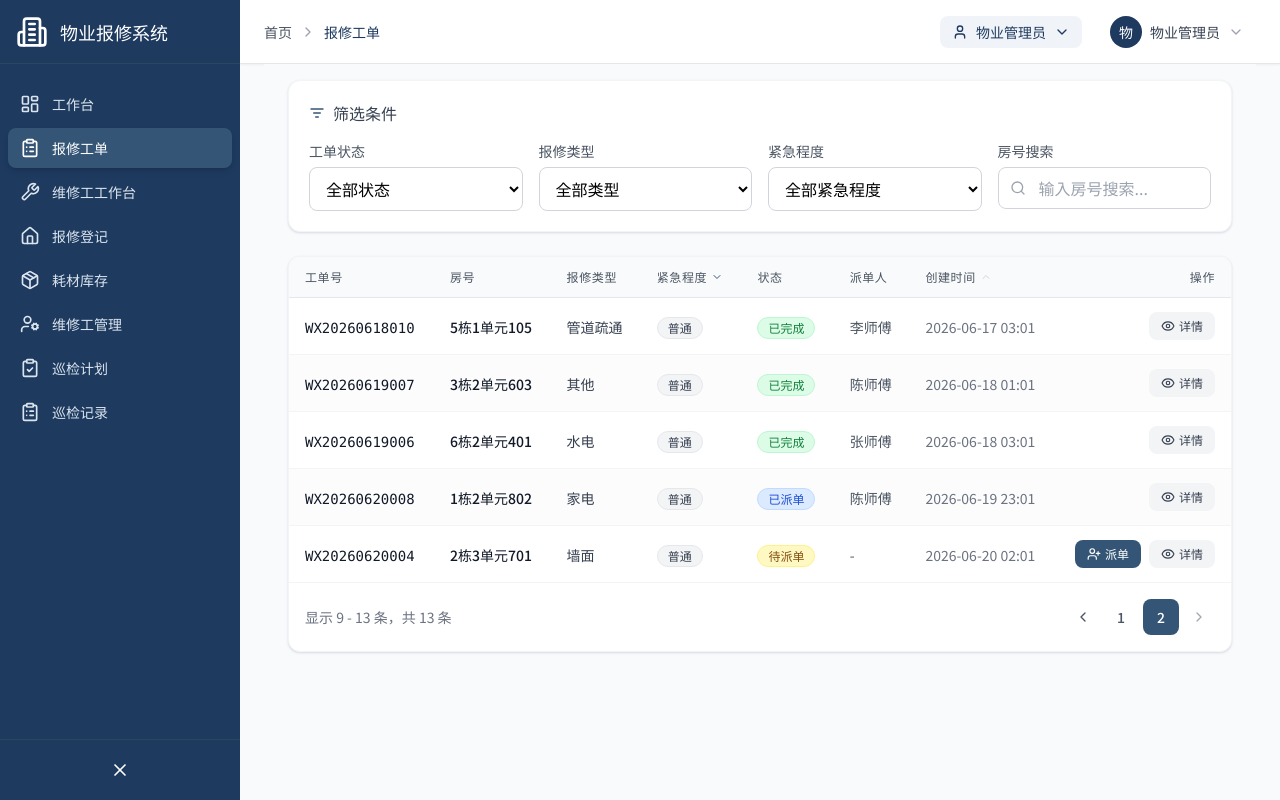
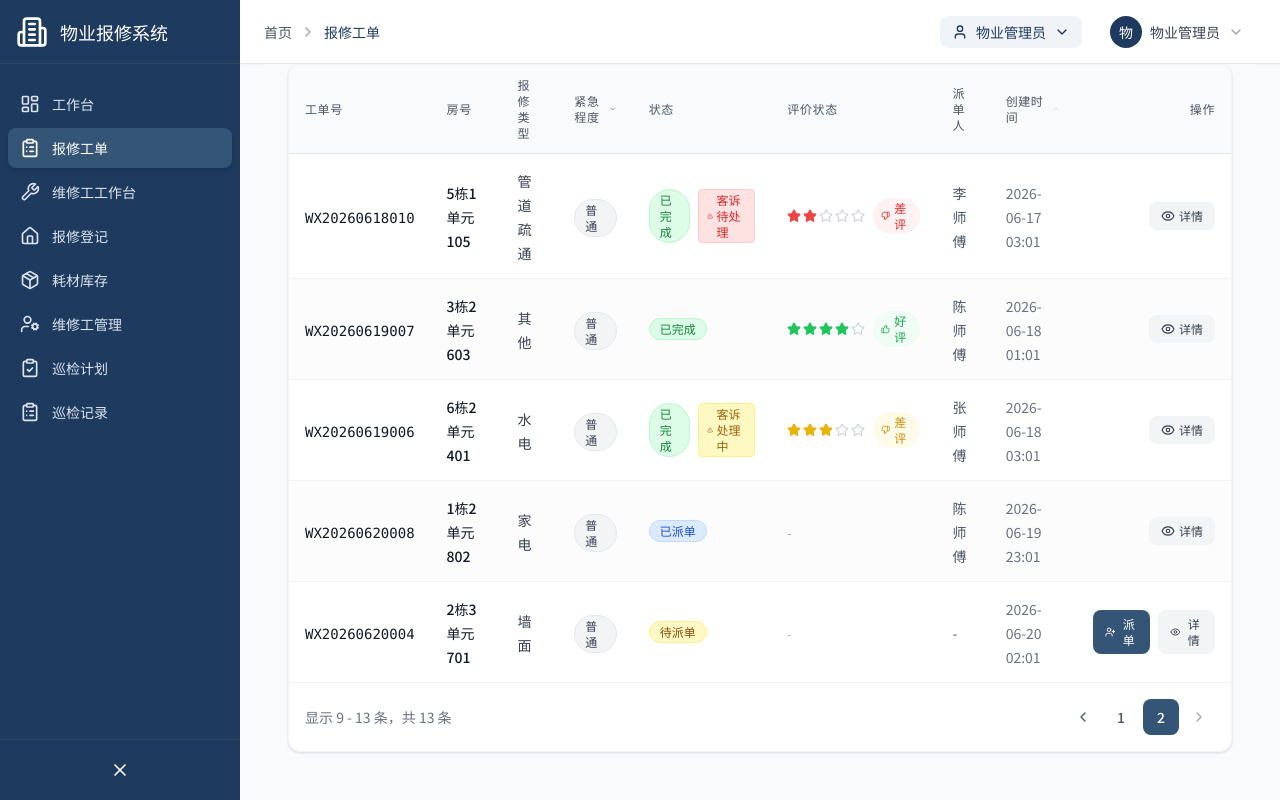
Before and after one commit to qq240098498/trae_tp54, a React (Vite) app: page /orders in a window 1280 px wide. Both pictures are taken after a click on the button 1199 px from the left and 717 px from the top of the page. Built offline with nearby package versions, Linux system fonts and the light colour scheme.

Commit message:
.1523281629553499:e0f253462f4a4f73f5e5a2b69d07a3ad_6a365f08cbb10840298868a5.6a3664d7cbb1084029886bdb.6a3664d6aa9bfb52ab1a9157:Trae CN.T(2026/6/20 18:00:55)

```diff
--- a/src/pages/OrderList.tsx
+++ b/src/pages/OrderList.tsx
@@ -1,7 +1,7 @@
 import { useState, useMemo } from 'react';
-import { Search, ChevronUp, ChevronDown, ChevronLeft, ChevronRight, ListFilter, Eye, UserPlus, ClipboardList } from 'lucide-react';
+import { Search, ChevronUp, ChevronDown, ChevronLeft, ChevronRight, ListFilter, Eye, UserPlus, ClipboardList, Star, ThumbsUp, ThumbsDown, AlertTriangle } from 'lucide-react';
 import { useAppStore } from '@/store';
-import { RepairOrder, OrderStatus, RepairType, UrgencyLevel, ORDER_STATUSES, REPAIR_TYPES, URGENCY_LEVELS, URGENCY_WEIGHT } from '@/types';
+import { RepairOrder, OrderStatus, RepairType, UrgencyLevel, ORDER_STATUSES, REPAIR_TYPES, URGENCY_LEVELS, URGENCY_WEIGHT, ComplaintTodo } from '@/types';
 import { formatDateTime, getUrgencyColor, getStatusColor, sortOrders } from '@/utils';
 import { cn } from '@/lib/utils';
 import AssignWorkerModal from '@/components/AssignWorkerModal';
@@ -10,15 +10,25 @@ import Empty from '@/components/Empty';
 
 type SortKey = 'urgency' | 'createdAt' | null;
 type SortDirection = 'asc' | 'desc';
+type SatisfactionFilter = '' | 'rated' | 'unrated' | 'good' | 'bad';
 
 const PAGE_SIZE = 8;
 
+const SATISFACTION_FILTER_OPTIONS: { value: SatisfactionFilter; label: string }[] = [
+  { value: '', label: '全部评价' },
+  { value: 'rated', label: '已评价' },
+  { value: 'unrated', label: '未评价' },
+  { value: 'good', label: '好评（4-5星）' },
+  { value: 'bad', label: '差评（1-3星）' },
+];
+
 export default function OrderList() {
-  const { orders } = useAppStore();
+  const { orders, complaintTodos } = useAppStore();
 
   const [statusFilter, setStatusFilter] = useState<OrderStatus | ''>('');
   const [typeFilter, setTypeFilter] = useState<RepairType | ''>('');
   const [urgencyFilter, setUrgencyFilter] = useState<UrgencyLevel | ''>('');
+  const [satisfactionFilter, setSatisfactionFilter] = useState<SatisfactionFilter>('');
   const [roomSearch, setRoomSearch] = useState('');
   const [sortKey, setSortKey] = useState<SortKey>('urgency');
   const [sortDirection, setSortDirection] = useState<SortDirection>('desc');
@@ -27,6 +37,10 @@ export default function OrderList() {
   const [assignModalOpen, setAssignModalOpen] = useState(false);
   const [detailModalOpen, setDetailModalOpen] = useState(false);
   const [selectedOrder, setSelectedOrder] = useState<RepairOrder | null>(null);
+
+  const getOrderComplaint = (orderId: string): ComplaintTodo | undefined => {
+    return complaintTodos.find((c) => c.orderId === orderId);
+  };
 
   const filteredOrders = useMemo(() => {
     let result = [...orders];
@@ -39,6 +53,22 @@ export default function OrderList() {
     }
     if (urgencyFilter) {
       result = result.filter((o) => o.urgency === urgencyFilter);
+    }
+    if (satisfactionFilter) {
+      switch (satisfactionFilter) {
+        case 'rated':
+          result = result.filter((o) => o.satisfactionRating !== undefined);
+          break;
+        case 'unrated':
+          result = result.filter((o) => o.satisfactionRating === undefined);
+          break;
+        case 'good':
+          result = result.filter((o) => o.satisfactionRating !== undefined && o.satisfactionRating >= 4);
+          break;
+        case 'bad':
+          result = result.filter((o) => o.satisfactionRating !== undefined && o.satisfactionRating <= 3);
+          break;
+      }
     }
     if (roomSearch.trim()) {
       const keyword = roomSearch.trim().toLowerCase();
@@ -60,7 +90,7 @@ export default function OrderList() {
     }
 
     return result;
-  }, [orders, statusFilter, typeFilter, urgencyFilter, roomSearch, sortKey, sortDirection]);
+  }, [orders, statusFilter, typeFilter, urgencyFilter, satisfactionFilter, roomSearch, sortKey, sortDirection]);
 
   const totalPages = Math.ceil(filteredOrders.length / PAGE_SIZE);
   const paginatedOrders = filteredOrders.slice(
@@ -102,11 +132,12 @@ export default function OrderList() {
     setStatusFilter('');
     setTypeFilter('');
     setUrgencyFilter('');
+    setSatisfactionFilter('');
     setRoomSearch('');
     setCurrentPage(1);
   };
 
-  const hasFilters = statusFilter || typeFilter || urgencyFilter || roomSearch;
+  const hasFilters = statusFilter || typeFilter || urgencyFilter || satisfactionFilter || roomSearch;
 
   return (
     <div className="min-h-screen bg-gray-50 p-6">
@@ -136,7 +167,7 @@ export default function OrderList() {
               </button>
             )}
           </div>
-          <div className="grid grid-cols-1 md:grid-cols-2 lg:grid-cols-4 gap-4">
+          <div className="grid grid-cols-1 md:grid-cols-2 lg:grid-cols-5 gap-4">
             <div>
               <label className="block text-sm font-medium text-gray-600 mb-1.5">
                 工单状态
@@ -199,6 +230,25 @@ export default function OrderList() {
             </div>
             <div>
               <label className="block text-sm font-medium text-gray-600 mb-1.5">
+                评价状态
+              </label>
+              <select
+                value={satisfactionFilter}
+                onChange={(e) => {
+                  setSatisfactionFilter(e.target.value as SatisfactionFilter);
+                  setCurrentPage(1);
+                }}
+                className="select-field"
+              >
+                {SATISFACTION_FILTER_OPTIONS.map((opt) => (
+                  <option key={opt.value} value={opt.value}>
+                    {opt.label}
+                  </option>
+                ))}
+              </select>
+            </div>
+            <div>
+              <label className="block text-sm font-medium text-gray-600 mb-1.5">
                 房号搜索
               </label>
               <div className="relative">
@@ -251,6 +301,9 @@ export default function OrderList() {
                         状态
                       </th>
                       <th className="px-4 py-3 text-left text-xs font-semibold text-gray-600 uppercase tracking-wider">
+                        评价状态
+                      </th>
+                      <th className="px-4 py-3 text-left text-xs font-semibold text-gray-600 uppercase tracking-wider">
                         派单人
                       </th>
                       <th
@@ -295,9 +348,77 @@ export default function OrderList() {
                           </span>
                         </td>
                         <td className="px-4 py-3.5">
-                          <span className={cn('badge border', getStatusColor(order.status))}>
-                            {order.status}
-                          </span>
+                          <div className="flex items-center gap-2">
+                            <span className={cn('badge border', getStatusColor(order.status))}>
+                              {order.status}
+                            </span>
+                            {(() => {
+                              const complaint = getOrderComplaint(order.id);
+                              if (!complaint) return null;
+                              const isPending = complaint.status === '待处理';
+                              return (
+                                <span
+                                  className={cn(
+                                    'inline-flex items-center gap-1 px-2 py-0.5 rounded text-xs font-medium',
+                                    isPending
+                                      ? 'bg-red-100 text-red-600 border border-red-200'
+                                      : 'bg-yellow-100 text-yellow-700 border border-yellow-200'
+                                  )}
+                                  title={complaint.comment}
+                                >
+                                  <AlertTriangle className="w-3 h-3" />
+                                  {isPending ? '客诉待处理' : '客诉处理中'}
+                                </span>
+                              );
+                            })()}
+                          </div>
+                        </td>
+                        <td className="px-4 py-3.5">
+                          {order.satisfactionRating !== undefined ? (
+                            <div className="flex items-center gap-2">
+                              <div className="flex items-center gap-0.5">
+                                {[1, 2, 3, 4, 5].map((star) => (
+                                  <Star
+                                    key={star}
+                                    className={cn(
+                                      'w-3.5 h-3.5',
+                                      star <= order.satisfactionRating!
+                                        ? order.satisfactionRating! <= 2
+                                          ? 'fill-red-500 text-red-500'
+                                          : order.satisfactionRating! === 3
+                                          ? 'fill-yellow-500 text-yellow-500'
+                                          : 'fill-green-500 text-green-500'
+                                        : 'text-gray-300'
+                                    )}
+                                  />
+                                ))}
+                              </div>
+                              <span
+                                className={cn(
+                                  'inline-flex items-center gap-1 px-2 py-0.5 rounded-full text-xs font-medium',
+                                  order.satisfactionRating! <= 2
+                                    ? 'bg-red-50 text-red-600'
+                                    : order.satisfactionRating! === 3
+                                    ? 'bg-yellow-50 text-yellow-600'
+                                    : 'bg-green-50 text-green-600'
+                                )}
+                              >
+                                {order.satisfactionRating! >= 4 ? (
+                                  <ThumbsUp className="w-3 h-3" />
+                                ) : (
+                                  <ThumbsDown className="w-3 h-3" />
+                                )}
+                                {order.satisfactionRating! >= 4 ? '好评' : '差评'}
+                              </span>
+                            </div>
+                          ) : order.status === '已完成' ? (
+                            <span className="inline-flex items-center gap-1 px-2 py-0.5 rounded text-xs font-medium bg-gray-100 text-gray-500">
+                              <Star className="w-3 h-3" />
+                              未评价
+                            </span>
+                          ) : (
+                            <span className="text-xs text-gray-400">-</span>
+                          )}
                         </td>
                         <td className="px-4 py-3.5">
                           <span className="text-sm text-gray-600">
```
